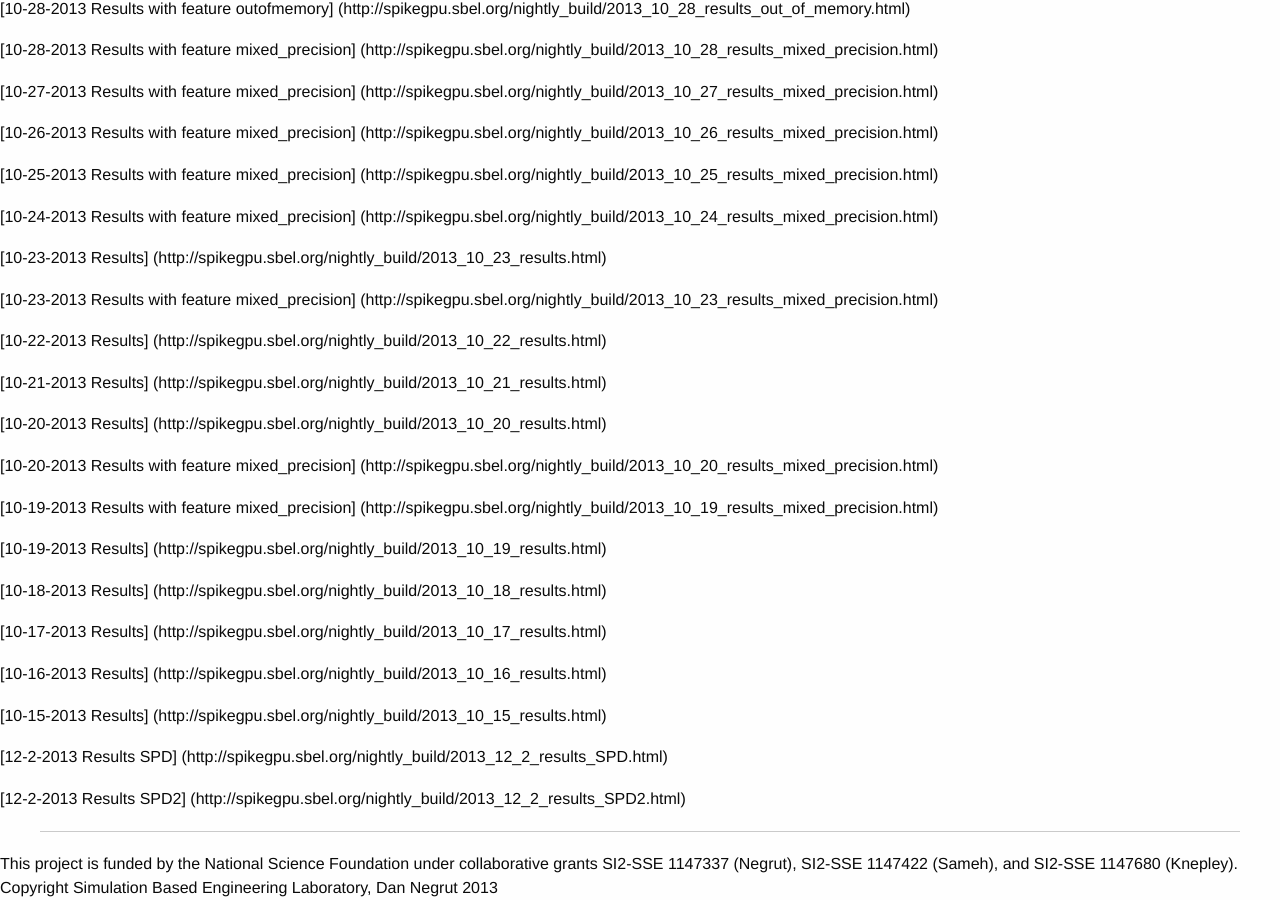
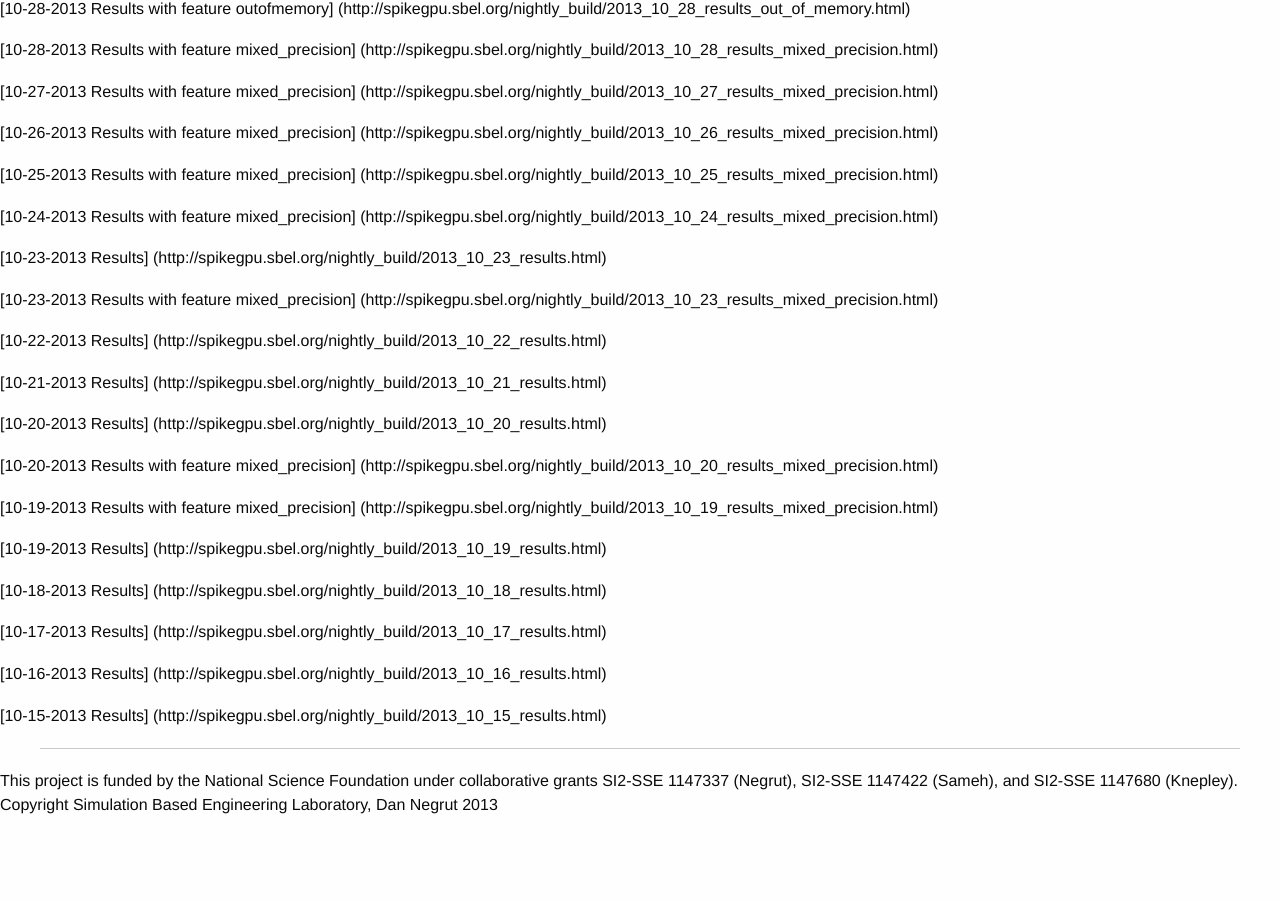
Before and after one commit to spikegpu/spikegpu.github.io, a Jekyll site: the page built from nightly_build/index.md, in a window 1280 px wide and 900 px high, scrolled down 1598 px. Built offline with Jekyll 4.4.1, drawn with Linux system fonts in a browser that asks for light colours; nearby versions of some CDN libraries; library files that are not in the unit come from our copies; Markdown is read by kramdown in place of the engine named in the settings; after the commit the page ends 2415 px from its top, so only the background shows below that.

Commit message:
Remove some faulty results

```diff
--- a/nightly_build/index.md
+++ b/nightly_build/index.md
@@ -107,7 +107,3 @@ title: Nightly
 [10-16-2013 Results] (http://spikegpu.sbel.org/nightly_build/2013_10_16_results.html)
 
 [10-15-2013 Results] (http://spikegpu.sbel.org/nightly_build/2013_10_15_results.html)
-
-[12-2-2013 Results SPD] (http://spikegpu.sbel.org/nightly_build/2013_12_2_results_SPD.html)
-
-[12-2-2013 Results SPD2] (http://spikegpu.sbel.org/nightly_build/2013_12_2_results_SPD2.html)
```
